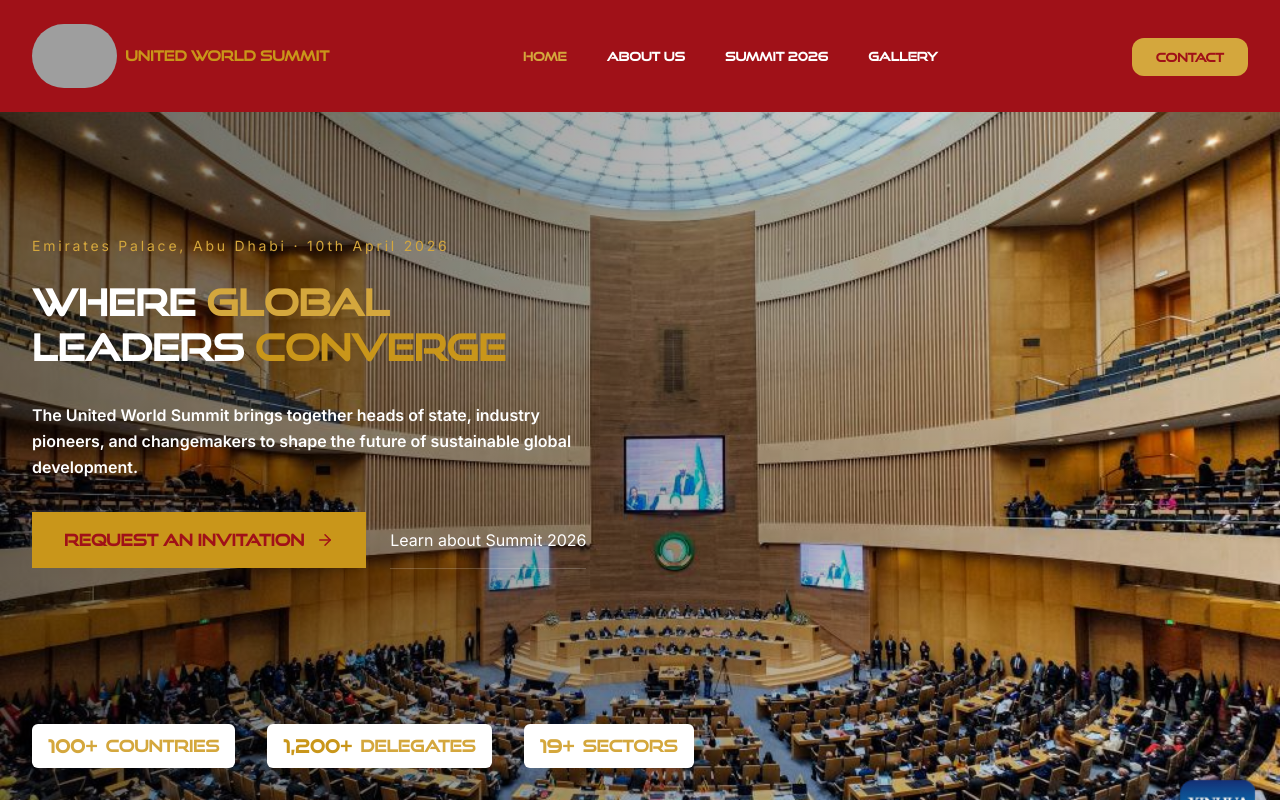
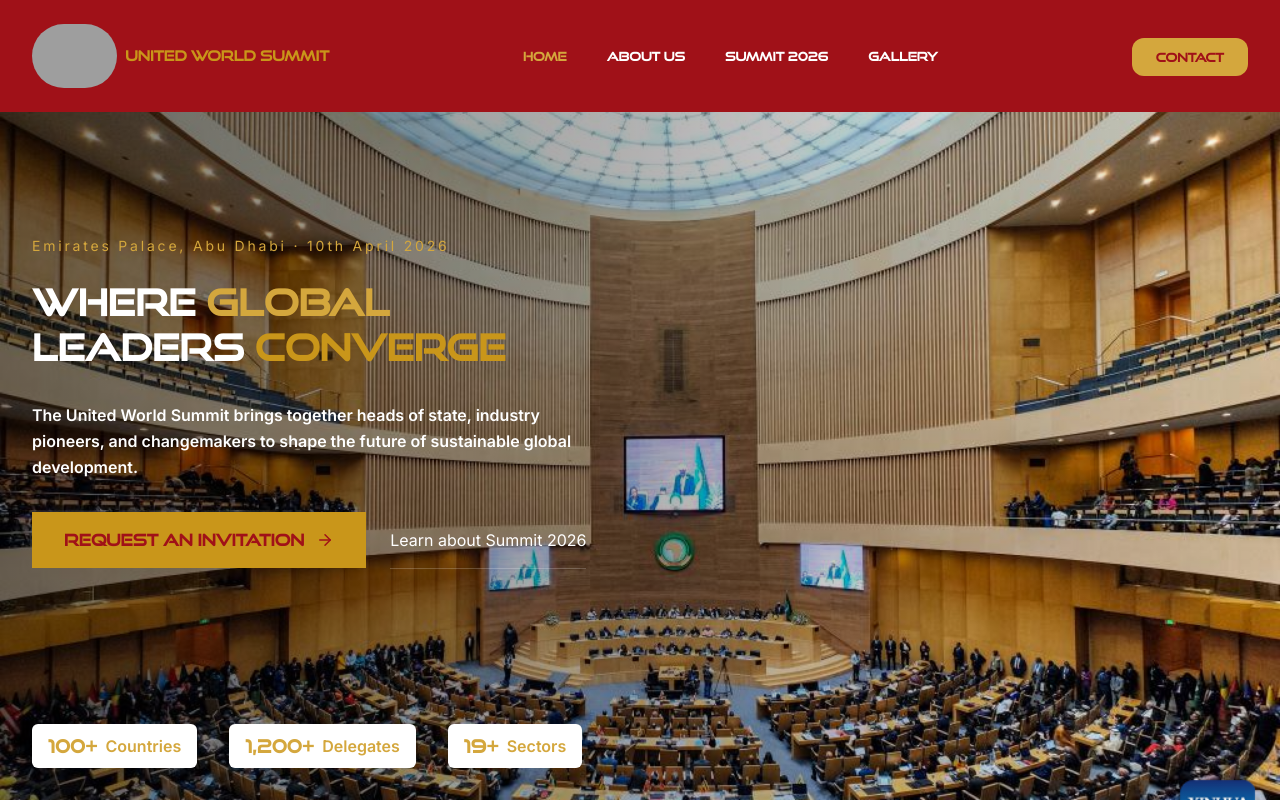
Before and after one commit to Harsh-Lad/unitedworldsummut, a Next.js app: page / in a window 1280 px wide. Shown: the top 802 px of the page. Built offline with nearby package versions, Linux system fonts and the light colour scheme; grey boxes are pictures that could not be loaded.

Commit message:
fix: header contact redirect in mobile view polished

```diff
--- a/src/components/layout/Header.tsx
+++ b/src/components/layout/Header.tsx
@@ -110,9 +110,7 @@
           >
             <Container>
               <div className="py-6 space-y-1">
-                {navigation
-                  .filter((nav) => nav.name !== "Contact")
-                  .map((item) => (
+                {navigation.map((item) => (
                   <Link
                     key={item.name}
                     href={item.href}
@@ -126,12 +124,6 @@
                     {item.name}
                   </Link>
                 ))}
-                <Link
-                  href="/contact"
-                  className="block py-3 text-sm font-medium text-gold-400 hover:text-gold-500 transition-colors"
-                >
-                  Contact
-                </Link>
               </div>
             </Container>
           </motion.div>
--- a/src/components/sections/Hero.tsx
+++ b/src/components/sections/Hero.tsx
@@ -24,7 +24,7 @@
       </div>
 
       <Container className="relative z-10">
-        <div className="min-h-screen flex flex-col justify-between pb-6 sm:pb-8 py-20">
+        <div className="min-h-screen flex flex-col pb-6 sm:pb-8 py-20">
           {/* Content section */}
           <div className="flex-1 flex flex-col justify-center">
             {/* Asymmetric layout - content pushed left on desktop */}
@@ -102,26 +102,26 @@
           >
             <div className="flex flex-wrap gap-2 sm:gap-4 lg:gap-8">
               <div className="flex items-center gap-1.5 sm:gap-2 bg-white px-2.5 py-1.5 sm:px-4 sm:py-2 rounded-md">
-                <span className="font-(family-name:--font-good-times) text-gold-400 text-base md:text-lg font-bold">
+                <span className="font-(family-name:--font-good-times) text-gold-400 text-xs md:text-lg font-bold">
                   100+
                 </span>
-                <span className="font-(family-name:--font-good-times) text-gold-400 text-xs sm:text-base font-semibold">
+                <span className="text-gold-400 text-xs sm:text-base font-semibold">
                   Countries
                 </span>
               </div>
               <div className="flex items-center gap-1.5 sm:gap-2 bg-white px-2.5 py-1.5 sm:px-4 sm:py-2 rounded-md">
-                <span className="font-(family-name:--font-good-times) text-gold-500 text-base md:text-lg font-bold">
+                <span className="font-(family-name:--font-good-times) text-gold-400 text-xs md:text-lg font-bold">
                   1,200+
                 </span>
-                <span className="font-(family-name:--font-good-times) text-gold-400 text-xs sm:text-base font-semibold">
+                <span className="text-gold-400 text-xs sm:text-base font-semibold">
                   Delegates
                 </span>
               </div>
               <div className="flex items-center gap-1.5 sm:gap-2 bg-white px-2.5 py-1.5 sm:px-4 sm:py-2 rounded-md">
-                <span className="font-(family-name:--font-good-times) text-gold-400 text-base md:text-lg font-bold">
+                <span className="font-(family-name:--font-good-times) text-gold-400 text-xs md:text-lg font-bold">
                   19+
                 </span>
-                <span className="font-(family-name:--font-good-times) text-gold-400 text-xs sm:text-base font-semibold">
+                <span className="text-gold-400 text-xs sm:text-base font-semibold">
                   Sectors
                 </span>
               </div>
```
Lines whose indentation alone changed are shown as unchanged.
